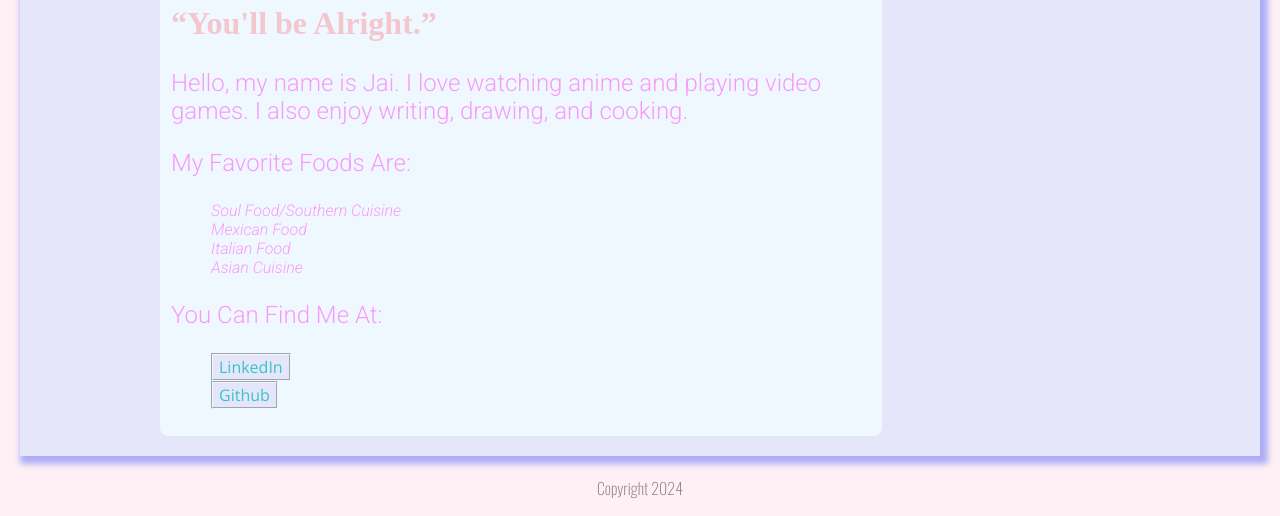
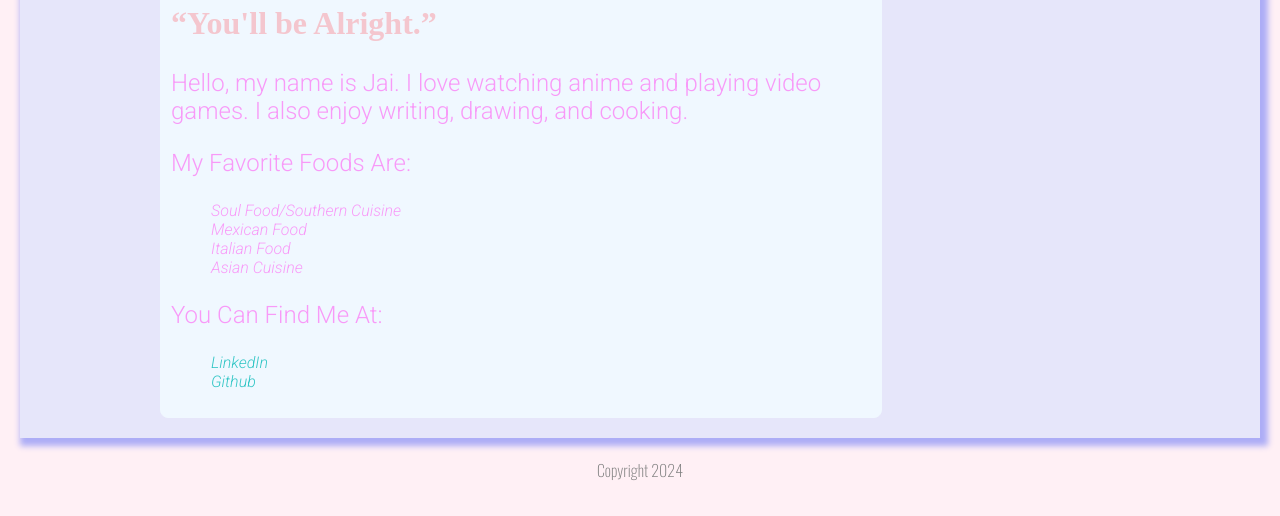
Before and after one commit to Jai-design/Blog-2.0, a plain HTML site: page files/aboutpage.html in a window 1280 px wide. Shown: the part 713-1229 px from the top of the page. Drawn offline with nearby package versions, Linux system fonts and the light colour scheme.

Commit message:
got rid of the buttons

```diff
--- a/files/aboutpage.html
+++ b/files/aboutpage.html
@@ -8,7 +8,7 @@
 </head>
 <body>
     <header class="title">
-        <h1>Jai's Blog<h2>
+        <h1>Jai's Blog</h1>
     </header>
         <main class="site">
             <nav class="menu">
@@ -36,8 +36,8 @@
                     </ol>
                     <P>You Can Find Me At:</P>
                     <ul>
-                        <li><button><a href="https://www.linkedin.com/in/jamaica-harwell" target="_blank">LinkedIn</a></button></li>
-                        <li><button><a href="https://www.github.com/Jai-design" target="_blank">Github</a></button></li>
+                        <li><a href="https://www.linkedin.com/in/jamaica-harwell" target="_blank">LinkedIn</a></li>
+                        <li><a href="https://www.github.com/Jai-design" target="_blank">Github</a></li>
                     </ul>
                 </div>
             </div>
```
